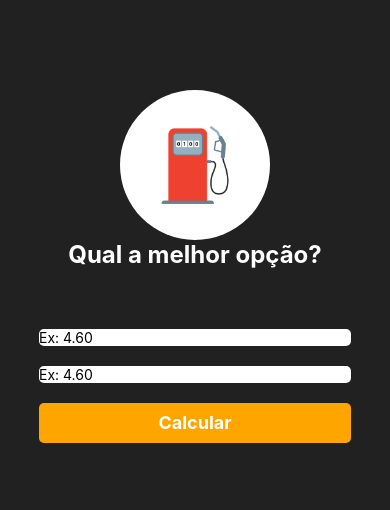
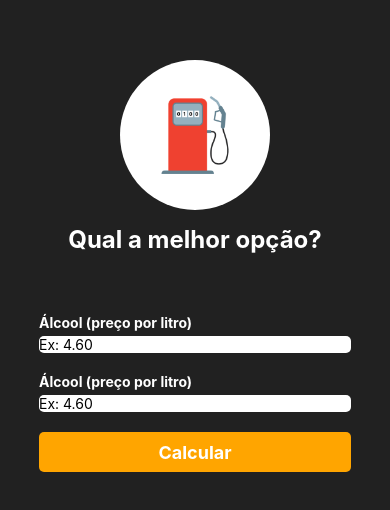
Before and after one commit to BMateusSs/React-Native, a React Native app in the folder calcular-compensacao/: screen / in a window 390 px wide. Shown: the part 156-666 px from the top of the page. Built offline with nearby package versions, Linux system fonts and the light colour scheme.

Commit message:
Componente SubTitle

```diff
--- a/calcular-compensacao/App.js
+++ b/calcular-compensacao/App.js
@@ -5,6 +5,8 @@ import Input from './components/Input';
 import Button from './components/Button';
 import Title from './components/Title';
 import Logo from './components/Logo';
+import SubTitle from './components/SubTitle';
+
 import logo from './img/logo.png'
 
 export default function App() {
@@ -18,10 +20,19 @@ export default function App() {
       title="Qual a melhor opção?"
       />
 
-      <Input
-      />
+      <View style={styles.subSection}>
+        <SubTitle
+        sub="Álcool (preço por litro)"
+        />
+        <Input/>
+      </View>
 
-      <Input/>
+      <View style={styles.subSection}>
+        <SubTitle
+        sub="Álcool (preço por litro)"
+        />
+        <Input/>
+      </View>
 
       <Button/>
     </View>
@@ -35,4 +46,9 @@ const styles = StyleSheet.create({
     alignItems: 'center',
     justifyContent: 'center',
   },
+
+  subSection: {
+    width: '80%',
+    justifyContent: 'center'
+  }
 });
--- a/calcular-compensacao/components/Input.js
+++ b/calcular-compensacao/components/Input.js
@@ -18,7 +18,6 @@ const styles = StyleSheet.create({
     input: {
         backgroundColor: 'white',
         borderRadius: 5,
-        width: '80%',
         marginBottom: 20
     }
 })
--- a/calcular-compensacao/components/Logo.js
+++ b/calcular-compensacao/components/Logo.js
@@ -20,7 +20,8 @@ const styles = StyleSheet.create({
         height: 150,
         borderRadius: 100,
         justifyContent: 'center',
-        alignItems: 'center'
+        alignItems: 'center',
+        marginBottom: 15
     },
     size: {
         width: 120,
--- /dev/null
+++ b/calcular-compensacao/components/SubTitle.js
@@ -0,0 +1,21 @@
+import { View, Text, StyleSheet } from "react-native";
+
+const SubTitle = ({sub}) => {
+    return(
+        <View style={styles.container}>
+            <Text style={styles.text}>{sub}</Text>
+        </View>
+    )
+}
+
+export default SubTitle;
+
+const styles = StyleSheet.create({
+    container: {
+        marginBottom: 5
+    },
+    text: {
+        color: 'white',
+        fontWeight: 'bold'
+    }
+})
```
